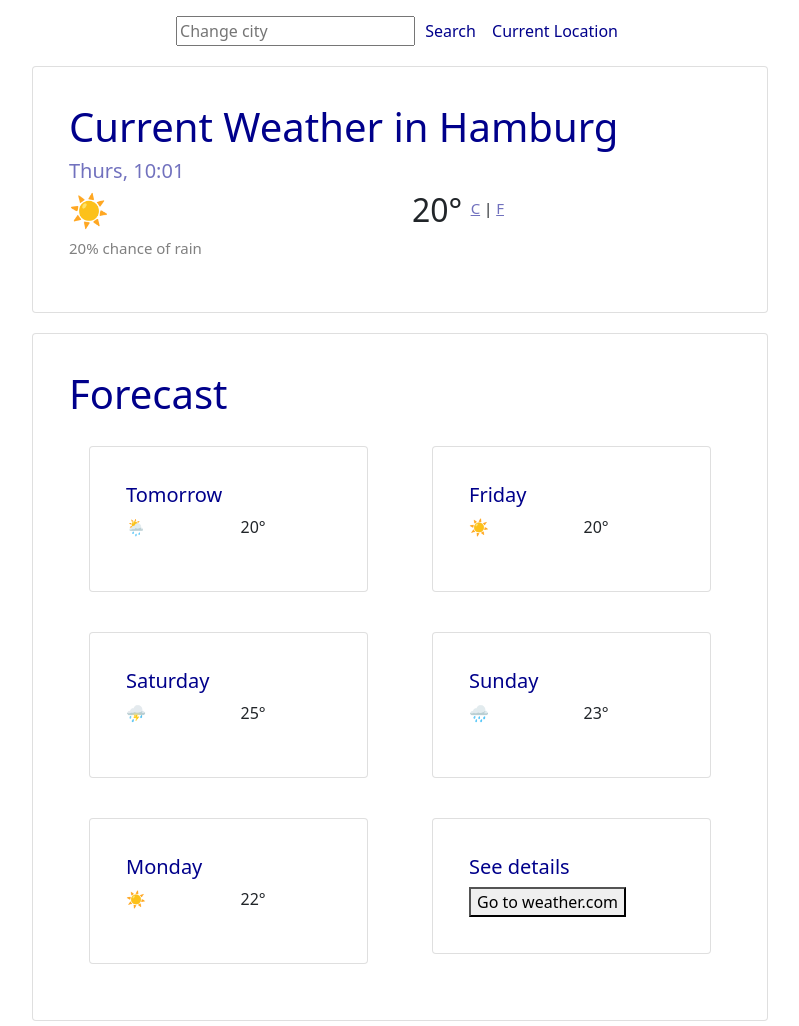
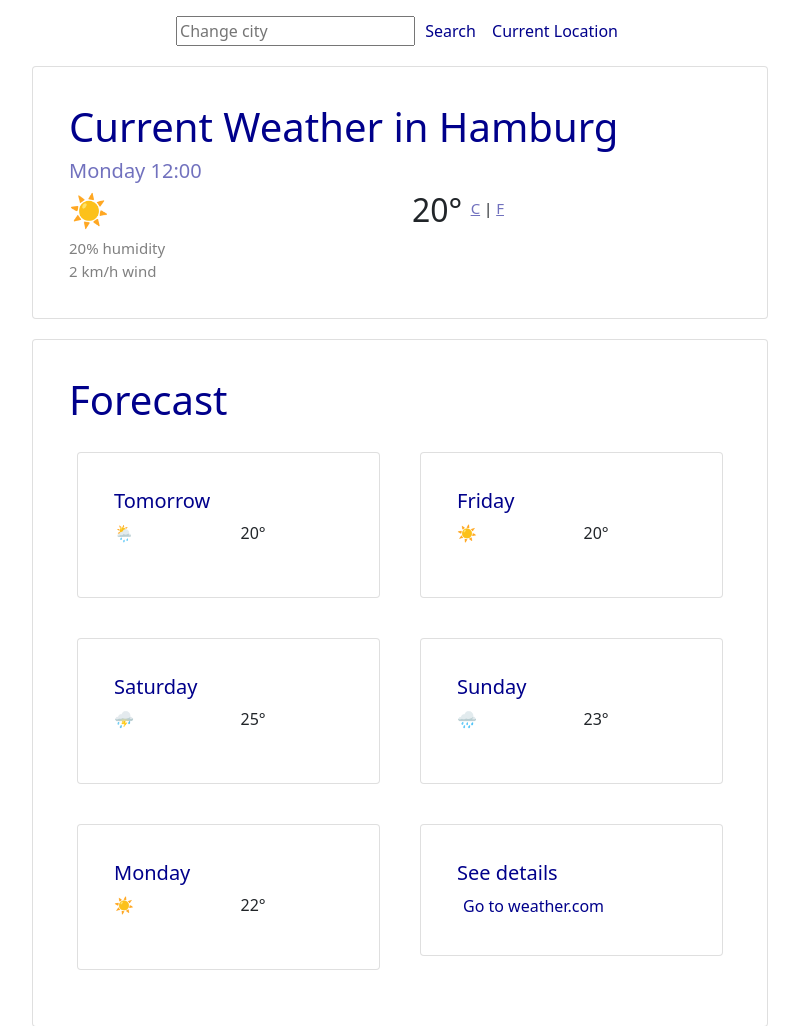
Before and after one commit to ti277/shecodes-project, a website built with Parcel: page index.html in a window 1280 px wide. Shown: the top 1026 px of the page, without its empty margins (240-1039 px from the left). Built offline with nearby package versions, Linux system fonts and the light colour scheme.

Commit message:
Updated js search engine

```diff
--- a/index.html
+++ b/index.html
@@ -53,9 +53,13 @@
   </div>
   <div class="row">
     <div class="col precipitation">
-      <p>
-        20% chance of rain
-      <p>
+      <ul>
+        <li id="humidity">
+          20% humidity
+        </li>
+        <li id="windspeed"> 2 km/h wind
+        </li>
+      </ul>
     </div>
   </div>
     </div>
@@ -150,7 +154,7 @@
               <div class="card">
                 <div class="card-body">
                   <h5 class="card-title">See details</h5>
-                  <button>Go to weather.com</button>
+                  <button class="button">Go to weather.com</button>
             </div>
           </div>
         </div>
--- a/src/index.js
+++ b/src/index.js
@@ -1,6 +1,7 @@
-let date = new Date();
-let days = ["Sun", "Mon", "Tues", "Wed", "Thurs", "Fri", "Sat"];
-let day = days[date.getDay()];
+// Timestamp
+
+function formatDate(timestamp) {
+  let date = new Date(timestamp);
   let timeHours = date.getHours();
   if (timeHours < 10) {
     timeHours = `0${timeHours}`;
@@ -9,18 +10,34 @@ let timeMinutes = date.getMinutes();
   if (timeMinutes < 10) {
     timeMinutes = `0${timeMinutes}`;
   }
-document.getElementById(
-  "dateTime"
-).innerHTML = `${day}, ${timeHours}:${timeMinutes}`;
+  let days = ["Sun", "Mon", "Tues", "Wed", "Thurs", "Fri", "Sat"];
+  let day = days[date.getDay()];
+  return `${day}, ${timeHours}:${timeMinutes}`;
+}
 
-// City
+// City Update
 
 function showTemperature(response) {
   document.querySelector(
     "h1"
   ).innerHTML = `Current Weather in ${response.data.name}`;
   let temp = Math.round(response.data.main.temp);
-  document.querySelector("#temperature").innerHTML = `${temp}°C`;
+  document.querySelector("#temperature").innerHTML = `${temp}`;
+
+  document.querySelector(
+    "#humidity"
+  ).innerHTML = `Humidity: ${response.data.main.humidity}%`;
+
+  document.querySelector("#windspeed").innerHTML = `Wind: ${Math.round(
+    response.data.wind.speed
+  )} km/h`;
+
+  document.querySelector("#dateTime").innerHTML = formatDate(
+    response.data.dt * 1000
+  );
+  document.querySelector(
+    "#dateTime"
+  ).innerHTML = `${day}, ${timeHours}:${timeMinutes}`;
 }
 
 function displayCity(event) {
--- a/src/style.css
+++ b/src/style.css
@@ -1,5 +1,14 @@
 h1 {
   color: darkblue;
+}
+ul {
+  margin: 0;
+  padding: 0;
+}
+
+li {
+  list-style: none;
+  font-size: 15px;
 }
 .units {
   font-size: 15px;
@@ -58,6 +67,9 @@ h1 {
   color: darkblue;
 }
 
+.col-sm-6 {
+  padding: 0;
+}
 .footnote {
   color: grey;
   font-size: 10px;
```
Lines whose indentation alone changed are shown as unchanged.
